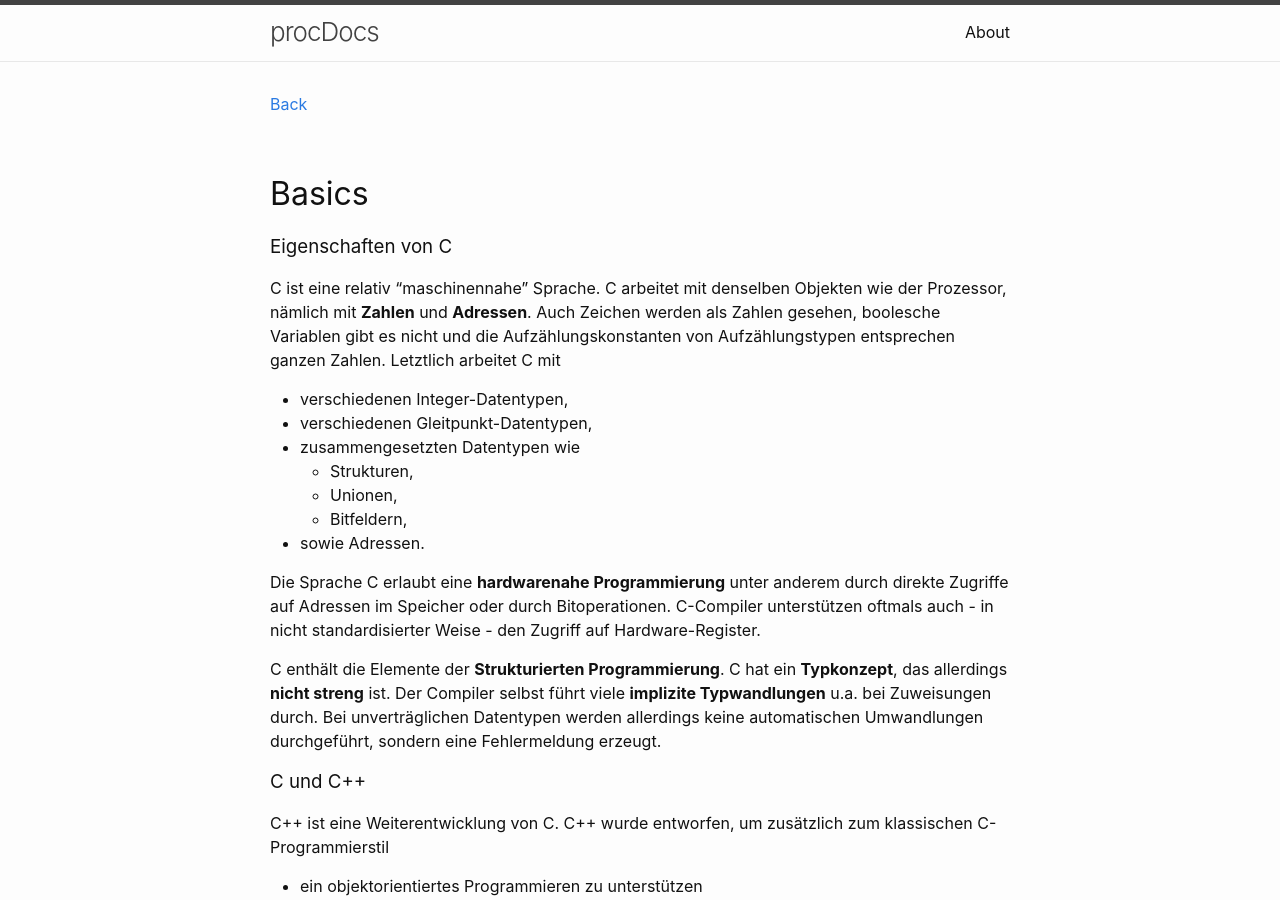
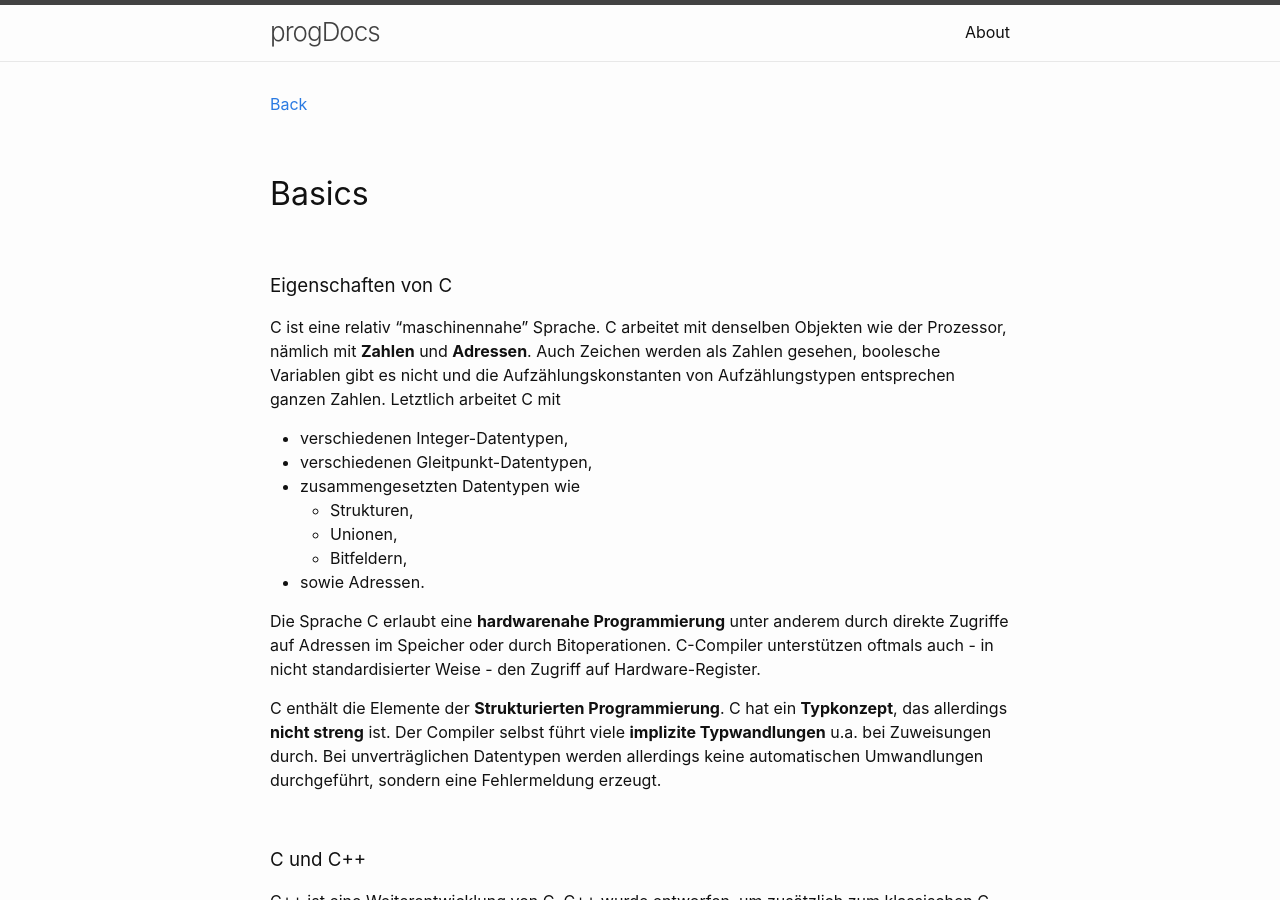
Before and after one commit to Hautaklyttn/progDocs, a Jekyll site: the page built from docs/articles/c_cpp.md, in a window 1280 px wide and 900 px high. Built offline with Jekyll 4.4.1, drawn with Linux system fonts in a browser that asks for light colours.

Commit message:
Erste Kapitel C/C++

```diff
--- a/docs/_config.yml
+++ b/docs/_config.yml
@@ -1,4 +1,4 @@
-title: procDocs
+title: progDocs
 # author: O. Hautaklyttn
 description: > # this means to ignore newlines until "show_exerpts:"
  Sammlung von Basics, Tipps, etc.
--- a/docs/articles/c_cpp.md
+++ b/docs/articles/c_cpp.md
@@ -7,6 +7,8 @@ layout: default
 &nbsp;
 
 # Basics
+
+&nbsp;
 
 ### Eigenschaften von C
 
@@ -23,6 +25,8 @@ Die Sprache C erlaubt eine **hardwarenahe Programmierung** unter anderem durch d
 
 C enthält die Elemente der **Strukturierten Programmierung**. C hat ein **Typkonzept**, das allerdings **nicht streng** ist. Der Compiler selbst führt  viele **implizite Typwandlungen** u.a. bei Zuweisungen durch. Bei unverträglichen Datentypen werden allerdings keine automatischen Umwandlungen durchgeführt, sondern eine Fehlermeldung erzeugt.
 
+&nbsp;
+
 ### C und C++
 
 C++ ist eine Weiterentwicklung von C. C++ wurde entworfen, um zusätzlich zum klassischen C-Programmierstil
@@ -33,6 +37,8 @@ Während C als "Super-Assembler" für hardwarenahe Software entwickelt wurde, li
 
 Der ANSI-C Standard revidierte ursprüngliche Inkompatibilitäten von C und C++, so dass C++ so nahe an C ist wie möglich. Eine hundertprozentige Kompatibilität ist jedoch nicht das Ziel, weil C++ eine höhere Typsicherheit anstrebt als C.
 
+&nbsp;
+
 ![01](../assets/pics/stammbaum.png)
 C in der Verwandschaftstafel höherer Programmiersprachen
 &nbsp;
```
